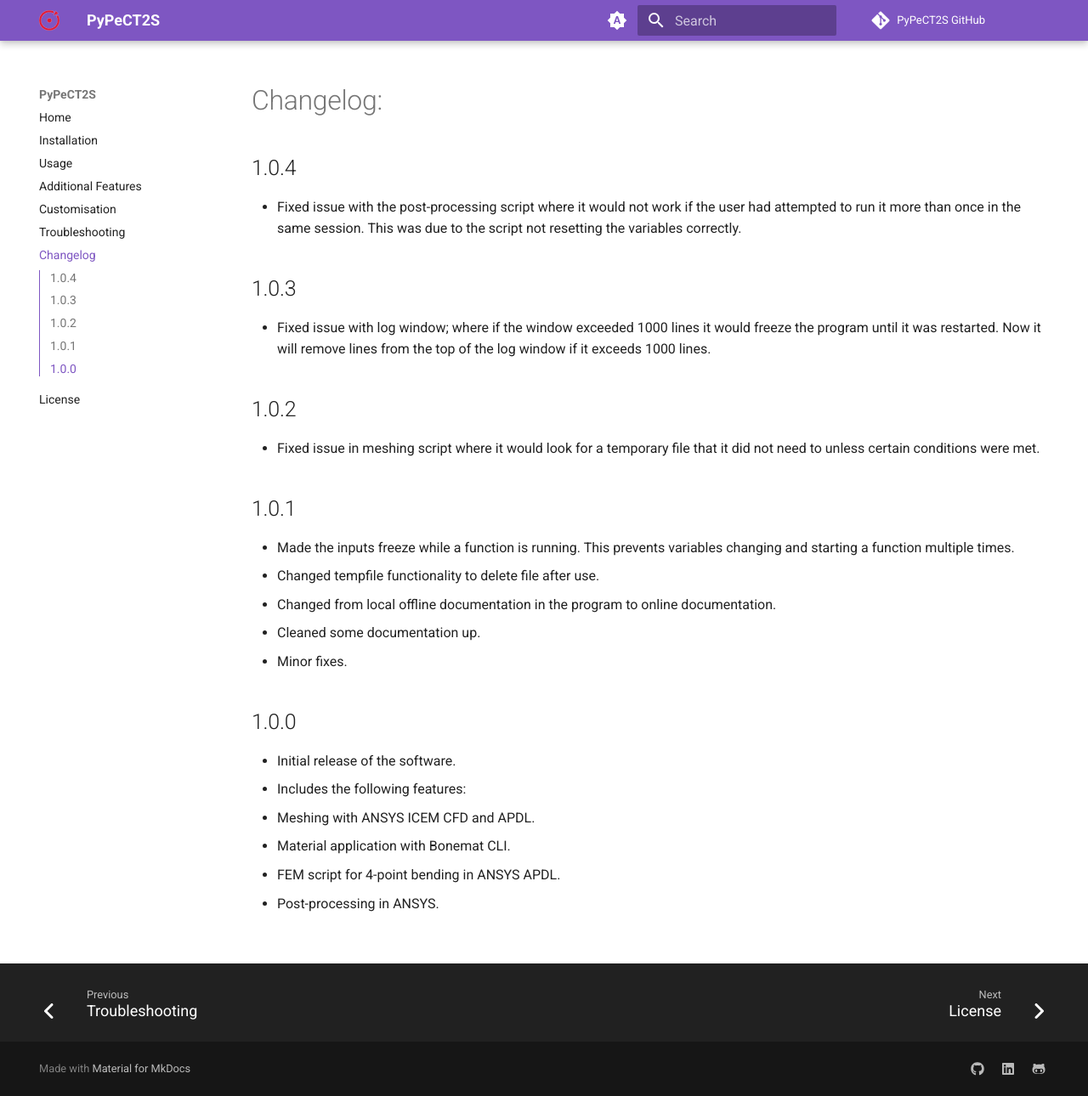
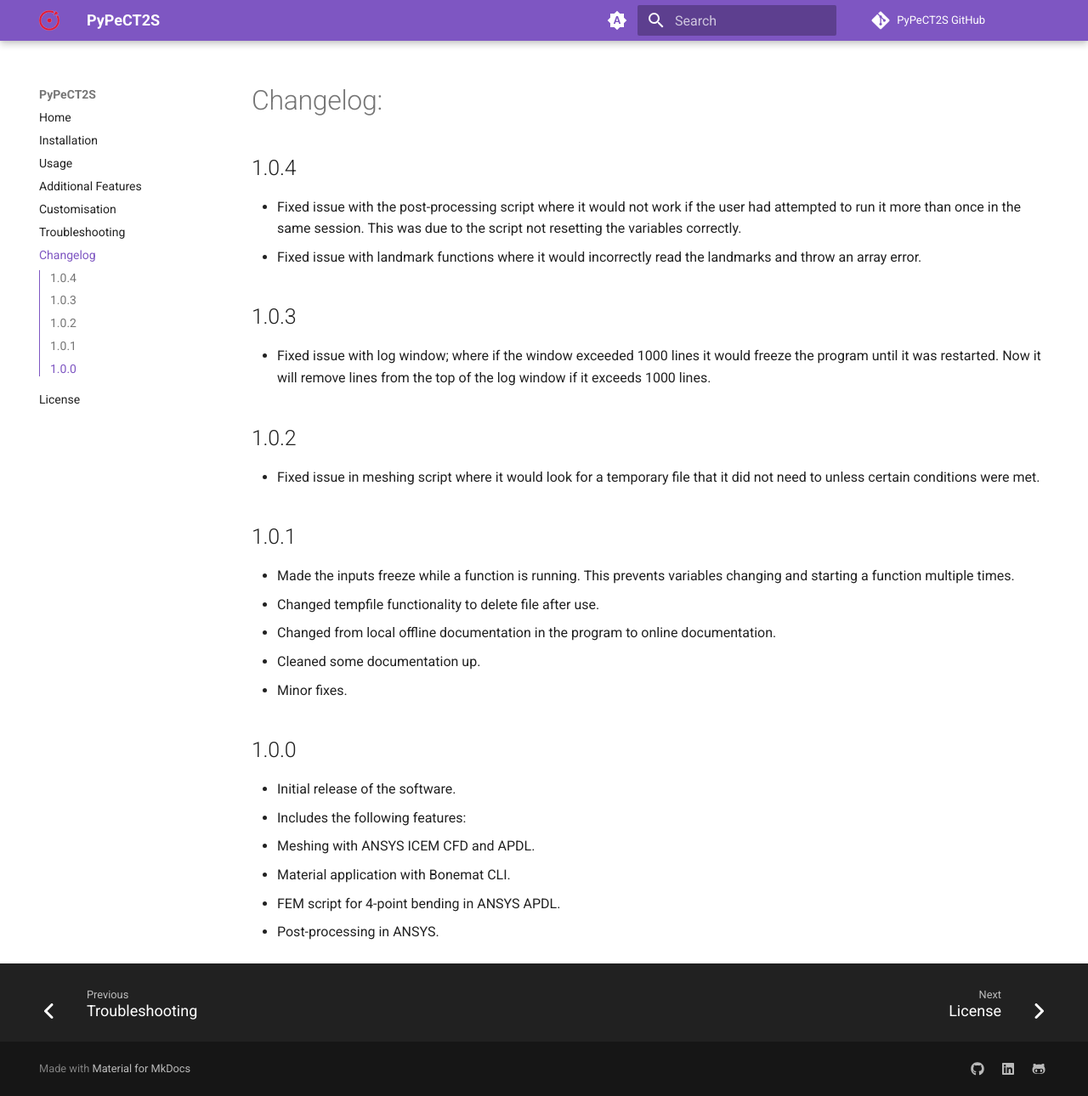
Before and after one commit to INSIGNEO/PyPeCT2S, an MkDocs documentation site: the page built from docs/changelog.md, in a window 1280 px wide and 1290 px high. Shown: the whole window at 85% size. Built offline with MkDocs 1.6.1 and Material for MkDocs 9.7.7, drawn with Linux system fonts in a browser that asks for light colours; comment, search, counter and statistics services are not loaded.

Commit message:
Doc update to add new fix to 1.0.4 changelog.md

```diff
--- a/docs/changelog.md
+++ b/docs/changelog.md
@@ -4,6 +4,7 @@
 
 - Fixed issue with the post-processing script where it would not work if the user had attempted to run it more than
 once in the same session. This was due to the script not resetting the variables correctly.
+- Fixed issue with landmark functions where it would incorrectly read the landmarks and throw an array error.
 
 ## 1.0.3
 
```
